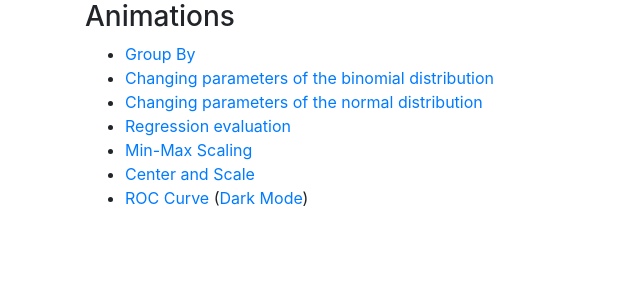
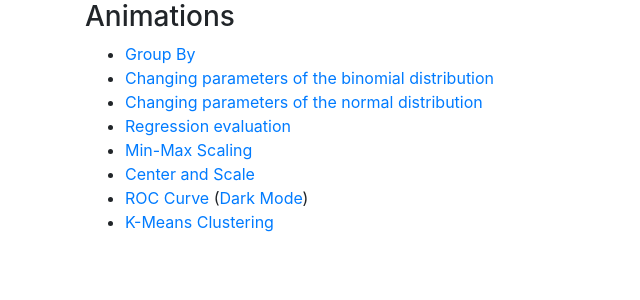
Before and after one commit to zgulde/stats-demos, a Flask app: page / in a window 1280 px wide. Shown: the part 142-442 px from the top of the page, without its empty margins (0-640 px from the left). Run offline with Flask 2, Linux system fonts and the light colour scheme; some libraries are stand-ins or nearby versions.

Commit message:
Add kmeans animation

```diff
--- a/templates/index.html
+++ b/templates/index.html
@@ -25,6 +25,7 @@
             <li><a href="/static/min-max-scaling.mp4">Min-Max Scaling</a></li>
             <li><a href="/static/center-and-scale.mp4">Center and Scale</a></li>
             <li><a href="/static/roc-auc.mp4">ROC Curve</a> (<a href="/static/roc-auc-dark.mp4">Dark Mode</a>)</li>
+            <li><a href="/static/kmeans_clustering.mp4">K-Means Clustering</a></li>
         </ul>
     </div>
 </body>
```
Also changed, not shown: 1 other file.
